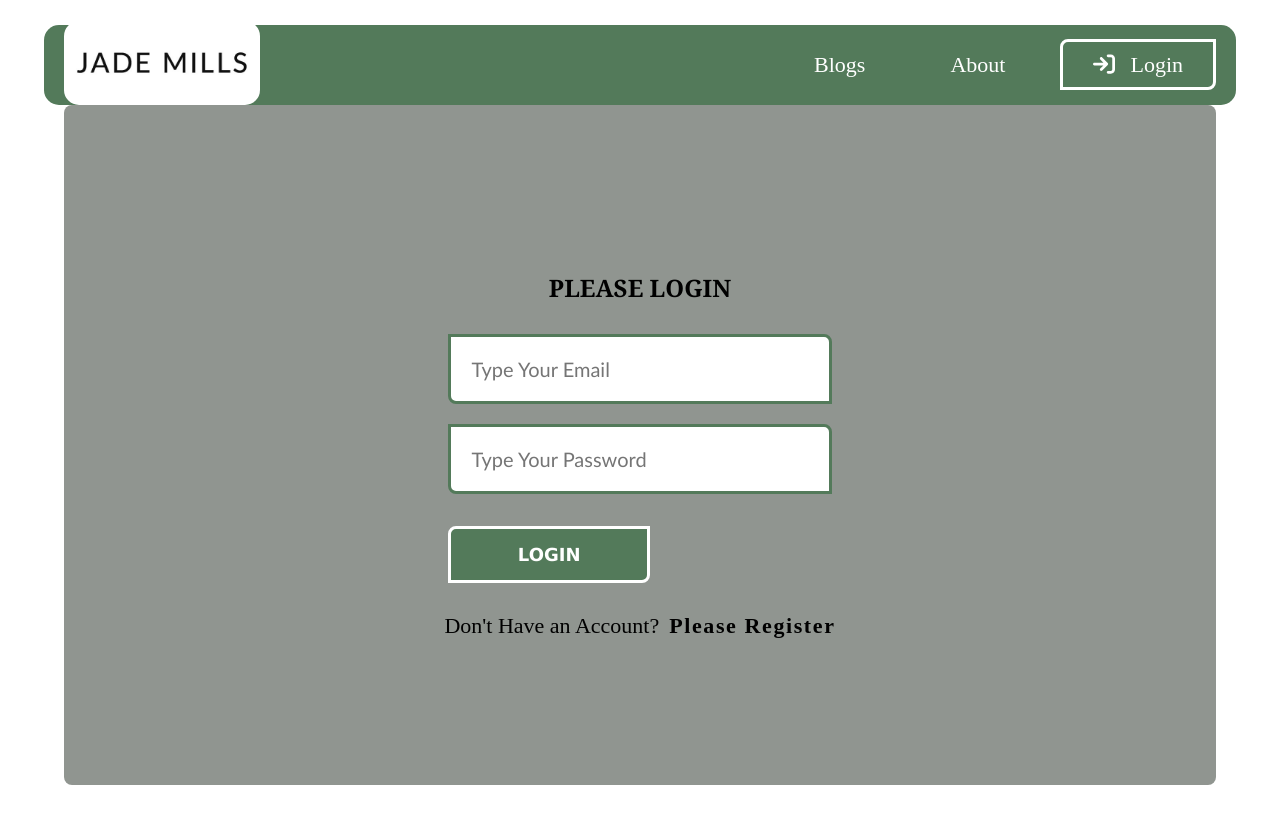
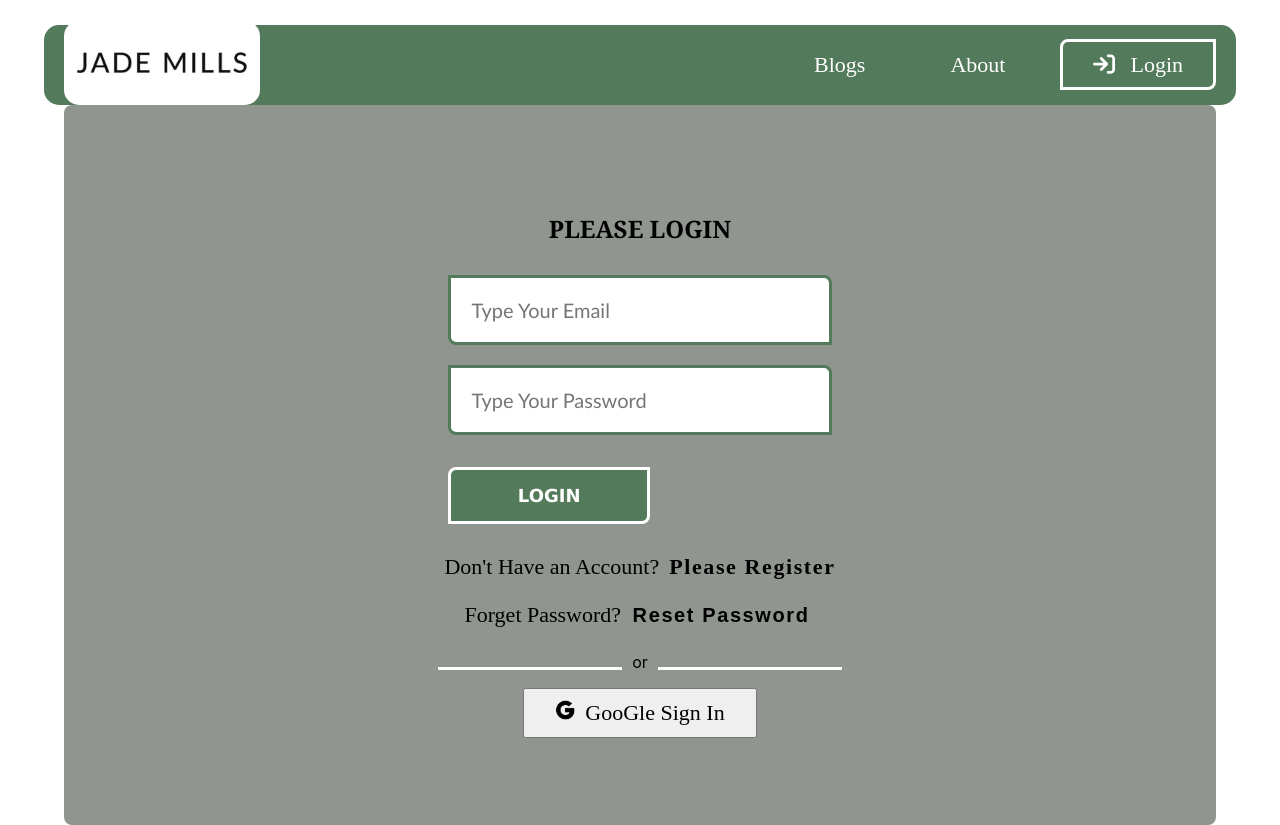
Before and after one commit to MahfujAhsan/independent-service-provider, a React (Create React App) app: page /login in a window 1280 px wide. Before the commit the page ends 800 px from the top, so only its background shows below. Built offline with nearby package versions, Linux system fonts and the light colour scheme; no server answers.

Commit message:
authentication updated

```diff
--- a/package.json
+++ b/package.json
@@ -15,6 +15,7 @@
     "react-firebase-hooks": "^5.0.3",
     "react-router-dom": "^6.3.0",
     "react-scripts": "5.0.1",
+    "react-toastify": "^8.2.0",
     "web-vitals": "^2.1.4"
   },
   "scripts": {
--- a/src/Pages/Login/SignIn/SignIn.css
+++ b/src/Pages/Login/SignIn/SignIn.css
@@ -1,5 +1,5 @@
 .login-container {
-    height: 85vh;
+    height: 90vh;
     width: 90%;
     margin: auto;
     border-radius: 8px;
@@ -66,3 +66,11 @@
     text-decoration: none;
     color: #000;
 }
+.reset-btn{
+    border: none;
+    background: none;
+    font-size: 20px;
+    font-weight: 700;
+    letter-spacing: 0.1rem;
+    cursor: pointer;
+}
--- a/src/Pages/Login/SignIn/SignIn.js
+++ b/src/Pages/Login/SignIn/SignIn.js
@@ -1,8 +1,12 @@
 import React, { useRef } from 'react';
 import "./SignIn.css";
 import { Link, useLocation, useNavigate } from 'react-router-dom';
-import { useSignInWithEmailAndPassword } from 'react-firebase-hooks/auth';
+import { useSendPasswordResetEmail, useSignInWithEmailAndPassword } from 'react-firebase-hooks/auth';
 import auth from '../../../firebase.init';
+import LoadingSpinner from '../../Shared/LoadingSpinner/LoadingSpinner';
+import { ToastContainer, toast } from 'react-toastify';
+import 'react-toastify/dist/ReactToastify.css';
+import SocialLogin from '../SocialLogin/SocialLogin';
 
 const SignIn = () => {
     const emailRef = useRef('');
@@ -14,6 +18,11 @@ const SignIn = () => {
     let from = location.state?.from?.pathname || "/";
 
     const [signInWithEmailAndPassword, user, loading, error,] = useSignInWithEmailAndPassword(auth);
+    const [sendPasswordResetEmail, sending] = useSendPasswordResetEmail(auth);
+
+    if (loading || sending) {
+        return <LoadingSpinner></LoadingSpinner>
+    }
 
     if (user) {
         navigate(from, { replace: true });
@@ -29,6 +38,19 @@ const SignIn = () => {
         const password = passwordRef.current.value;
         signInWithEmailAndPassword(email, password);
     };
+    const navigateRegister = () => {
+        navigate('/signup');
+    };
+    const resetPassword = async () => {
+        const email = emailRef.current.value;
+        if (email) {
+            await sendPasswordResetEmail(email);
+            toast('Check Your Email');
+        }
+        else {
+            toast('Please Enter Your Email')
+        }
+    }
 
     return (
         <div className='login-container'>
@@ -40,9 +62,12 @@ const SignIn = () => {
                 </div>
                 <input className='login-btn' type="submit" value="Login" />
                 <div className='register-text'>
-                    <span>Don't Have an Account?</span><Link to="/signup" className='navigate-register-text'>Please Register</Link>
                     <small>{errorElement}</small>
+                    <span>Don't Have an Account?</span><Link onClick={navigateRegister} to="/signup" className='navigate-register-text'>Please Register</Link>
+                    <p>Forget Password? <button className='reset-btn' onClick={resetPassword}>Reset Password</button></p>
                 </div>
+                <ToastContainer />
+                <SocialLogin></SocialLogin>
             </form>
         </div>
     );
--- a/src/Pages/Login/SignUp/SignUp.js
+++ b/src/Pages/Login/SignUp/SignUp.js
@@ -1,45 +1,50 @@
 import React from 'react';
 import { Link, useNavigate } from 'react-router-dom';
 import "./SignUp.css";
-import { useCreateUserWithEmailAndPassword } from 'react-firebase-hooks/auth';
+import { useCreateUserWithEmailAndPassword, useUpdateProfile } from 'react-firebase-hooks/auth';
 import auth from '../../../firebase.init';
+import LoadingSpinner from '../../Shared/LoadingSpinner/LoadingSpinner';
 
 const SignUp = () => {
-    const [createUserWithEmailAndPassword, user, loading, error] = useCreateUserWithEmailAndPassword(auth);
+    const [createUserWithEmailAndPassword, user, loading, error] = useCreateUserWithEmailAndPassword(auth, { sendEmailVerification: true });
+    const [updateProfile, updating] = useUpdateProfile(auth);
     const navigate = useNavigate();
 
     const navigateLogin = () => {
         navigate('/login');
     };
 
-    if(user) {
-        navigate('/');
+    if(loading || updating) {
+        return <LoadingSpinner></LoadingSpinner>
     }
 
-    const handleRegister = e => {
+    const handleRegister = async (e) => {
         e.preventDefault();
         const name = e.target.name.value;
         const email = e.target.email.value;
         const password = e.target.password.value;
-        createUserWithEmailAndPassword(email, password);
+        await createUserWithEmailAndPassword(email, password);
+        await updateProfile({ displayName: name });
+        alert('Updated profile');
+        navigate('/');
     }
     return (
         <div className='signup-container'>
             <form onSubmit={handleRegister} className='signup-form-container'>
                 <h2 className='form-title'>Please Register</h2>
                 <div className='signup-input-field-container'>
-                    <input type="text" placeholder='Type Your Name' name="name" id=""/>
+                    <input type="text" placeholder='Type Your Name' name="name" id="" />
                     <div className='address-phone'>
                         <input type="text" placeholder='Your Address' name="" id="" />
-                        <input type="tel" placeholder='Your Phone' name="" id="" required/>
+                        <input type="tel" placeholder='Your Phone' name="" id="" required />
                     </div>
-                    <input type="email" placeholder='Type Your Email' name="email" id="" required/>
-                    <input placeholder='Type Your Password' type="password" name="password" id="" required/>
-                    <input placeholder='Confirm Your Password' type="password" name="" id="" required/>
+                    <input type="email" placeholder='Type Your Email' name="email" id="" required />
+                    <input placeholder='Type Your Password' type="password" name="password" id="" required />
+                    <input placeholder='Confirm Your Password' type="password" name="" id="" required />
                 </div>
                 <input className='signup-btn' type="submit" value="Register" />
                 <div className='login-text'>
-                    <span>Already Have an Account?</span><Link to="/signin" className='navigate-register-text'>Please Login</Link>
+                    <span>Already Have an Account?</span><Link onClick={navigateLogin} to="/login" className='navigate-register-text'>Please Login</Link>
                 </div>
             </form>
         </div>
--- /dev/null
+++ b/src/Pages/Login/SocialLogin/SocialLogin.css
@@ -0,0 +1,26 @@
+.or-container {
+    display: flex;
+    align-items: center;
+    justify-content: center;
+}
+.horizontal-line{
+    height: 3px;
+    width: 200px;
+    background-color: #fff;
+}
+.or{
+    margin-top: 2px;
+    padding-right: 10px;
+    padding-left: 10px;
+}
+.google-image {
+    width: 20px;
+    margin-right: 10px;
+}
+.google-container button{
+    padding: 10px 30px 10px 30px;
+}
+.google-container button span {
+    font-size: 22px;
+    font-family: 'Times New Roman', Times, serif;
+}
--- /dev/null
+++ b/src/Pages/Login/SocialLogin/SocialLogin.js
@@ -0,0 +1,40 @@
+import React from 'react';
+import { useSignInWithGoogle } from 'react-firebase-hooks/auth';
+import { useNavigate } from 'react-router-dom';
+import auth from '../../../firebase.init';
+import LoadingSpinner from '../../Shared/LoadingSpinner/LoadingSpinner';
+import "./SocialLogin.css";
+import google from "../../../media/images/google.png"
+
+const SocialLogin = () => {
+    const [signInWithGoogle, googleUser, googleLoading, googleError] = useSignInWithGoogle(auth);
+    const navigate = useNavigate();
+    let errorElement;
+    if(googleLoading) {
+        return <LoadingSpinner></LoadingSpinner>
+    }
+    if(googleError) {
+        errorElement = <p>Error: {googleError?.message}</p>
+    }
+    if(googleUser) {
+        navigate('/')
+    }
+    return (
+        <div>
+            <div className='or-container'>
+                <div className="horizontal-line"></div>
+                <p className='or'>or</p>
+                <div className="horizontal-line"></div>
+            </div>
+            {errorElement}
+            <div className='google-container'>
+                <button onClick={() => signInWithGoogle()} className=''>
+                    <img className='google-image' src={google} alt="" />
+                    <span className='google-btn'>GooGle Sign In</span>
+                </button>
+            </div>
+        </div>
+    );
+};
+
+export default SocialLogin;
--- /dev/null
+++ b/src/Pages/Shared/LoadingSpinner/LoadingSpinner.css
@@ -0,0 +1,59 @@
+.spinner-container {
+    height: 100vh;
+    display: flex;
+    justify-content: center;
+    align-items: center;
+}
+.loading-spinner {
+    position: relative;
+    height: 200px;
+    width: 200px;
+    background-color: #00A5E0;
+    border-radius: 50%;
+    animation: spinner 1s linear infinite;
+}
+.loading-spinner::before{
+    content: '';
+    position: absolute;
+    top: 0;
+    left: 0;
+    width: 50%;
+    height: 100%;
+    background: linear-gradient(to top, transparent, #65084e);
+    border-top-left-radius: 1000px;
+    border-bottom-left-radius: 1000px;
+}
+.loading-spinner::after{
+    content: '';
+    position: absolute;
+    top: 0;
+    left: 45%;
+    width: 20px;
+    height: 20px;
+    background-color: #EF9CDA;
+    border-radius: 50%;
+    box-shadow:
+    0 0 10px #EF9CDA,
+    0 0 20px #EF9CDA,
+    0 0 30px #EF9CDA,
+    0 0 40px #EF9CDA,
+    0 0 50px #EF9CDA;
+}
+.loading-spinner span {
+    position: absolute;
+    top: 20px;
+    right: 20px;
+    left: 20px;
+    bottom: 20px;
+    background-color: #00A5E0;
+    border-radius: 50%;
+}
+
+@keyframes spinner {
+    0% {
+        transform: rotate(0deg);
+    }
+    100% {
+        transform: rotate(360deg);
+    }
+}
--- /dev/null
+++ b/src/Pages/Shared/LoadingSpinner/LoadingSpinner.js
@@ -0,0 +1,14 @@
+import React from 'react';
+import "./LoadingSpinner.css"
+
+const LoadingSpinner = () => {
+    return (
+        <div className='spinner-container'>
+            <div className="loading-spinner">
+                <span></span>
+            </div>
+        </div>
+    );
+};
+
+export default LoadingSpinner;
```
Also changed, not shown: src/media/images/google.png (added), 1 other file (tests, documents, lock files or other folders).
